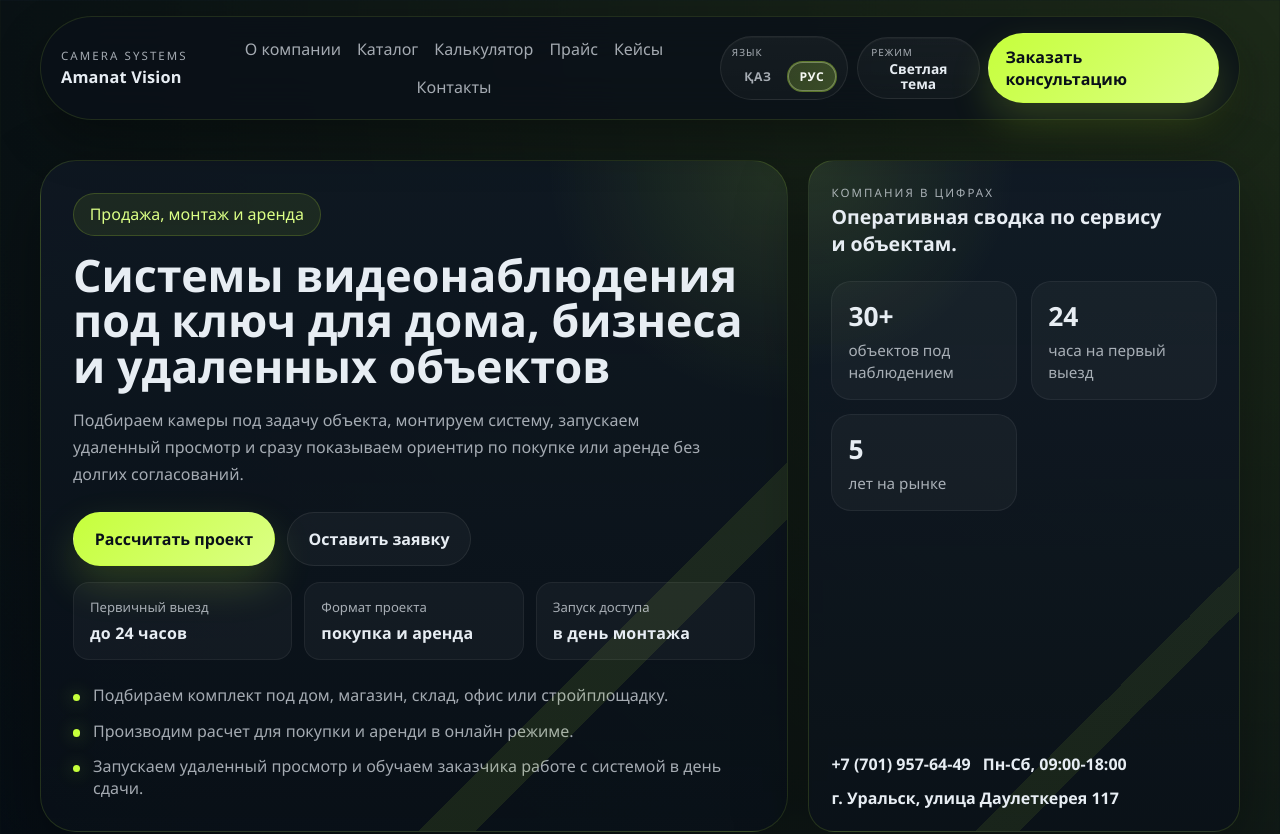
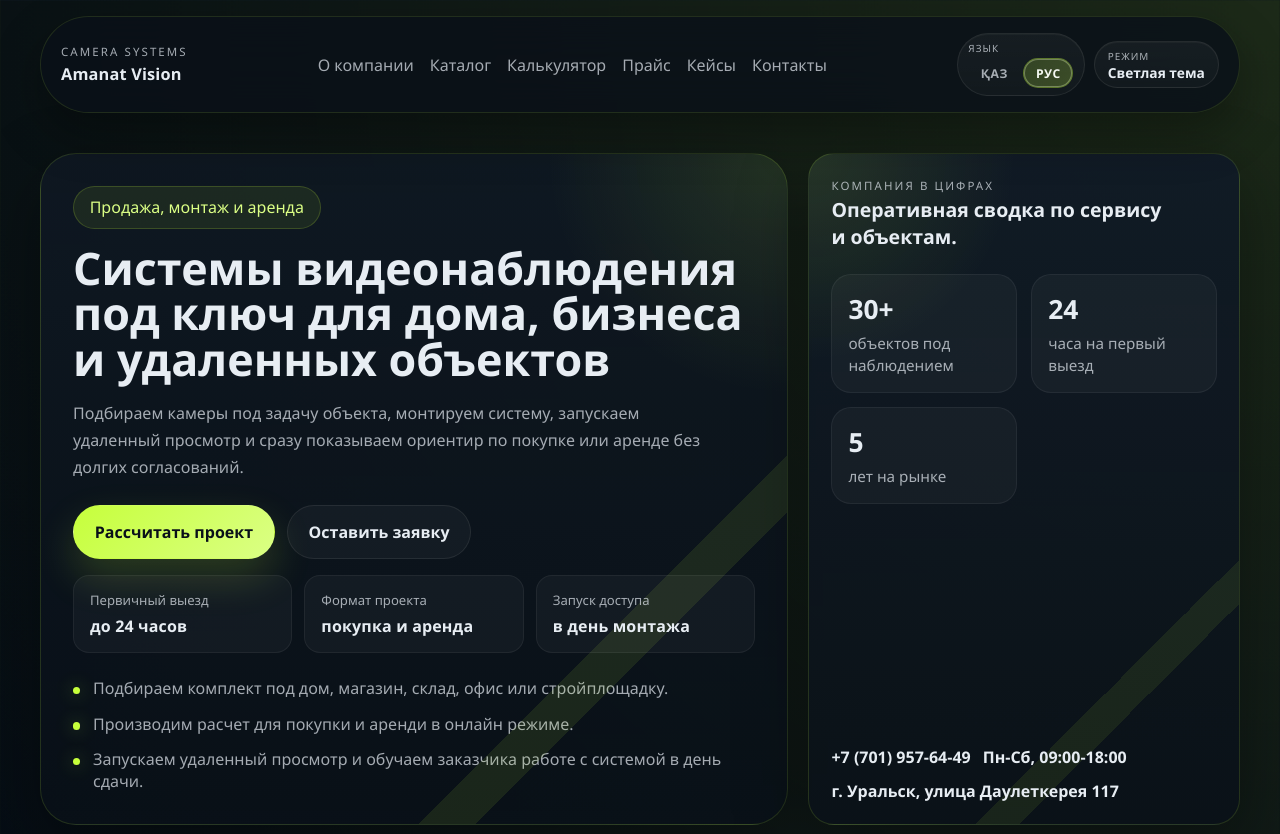
Before and after one commit to aslaleev/Blackview.kz, a React (Vite) app: page / in a window 1280 px wide. Shown: the top 834 px of the page. Built offline with nearby package versions, Linux system fonts and the light colour scheme.

Commit message:
Remove header CTA button

```diff
--- a/src/App.tsx
+++ b/src/App.tsx
@@ -81,10 +81,6 @@ function App() {
               <span>{siteContent.header.themeToggleEyebrow}</span>
               <strong>{themeMode === 'dark' ? siteContent.header.toLightLabel : siteContent.header.toDarkLabel}</strong>
             </button>
-
-            <a className="ui-button ui-button--primary ui-button--sm" href="#lead">
-              {siteConfig.primaryCtaLabel}
-            </a>
           </div>
         </div>
       </header>
```
